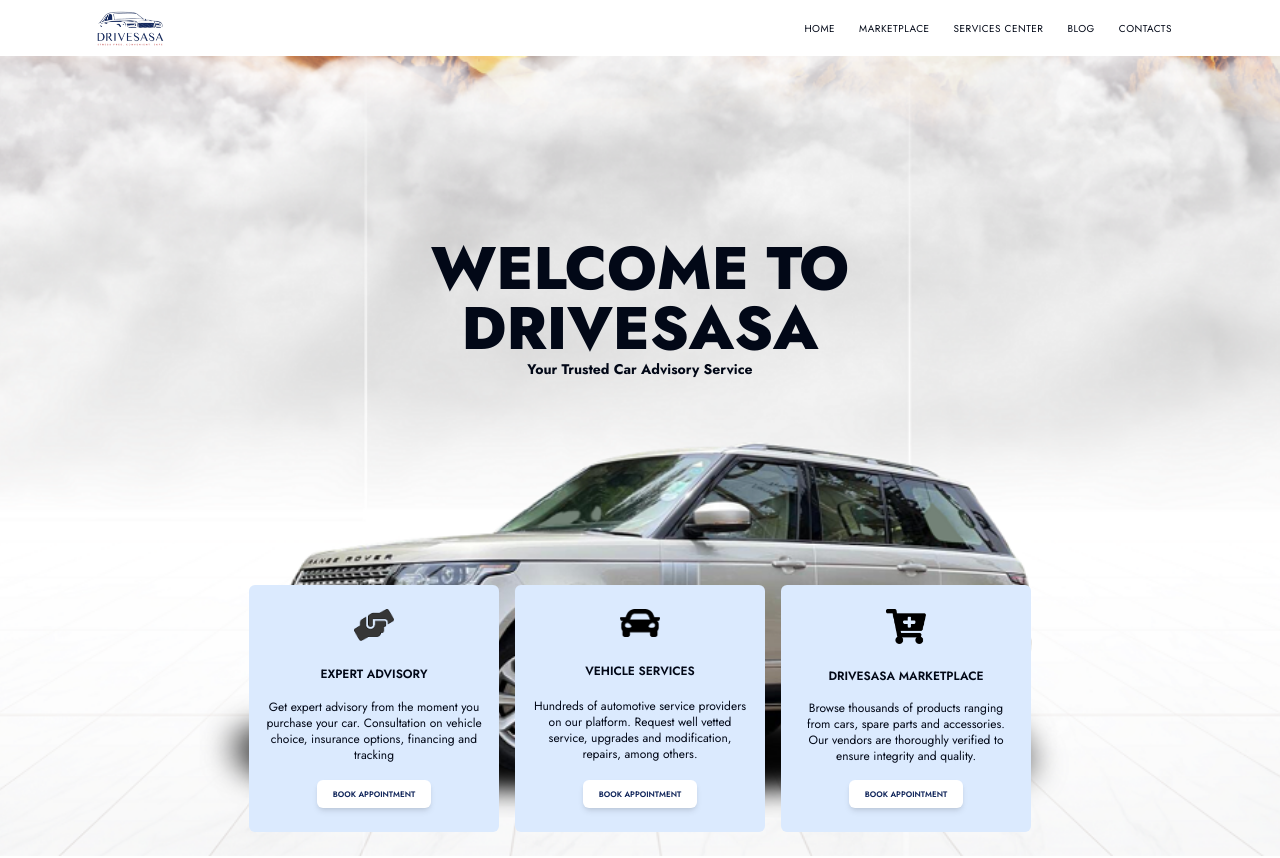
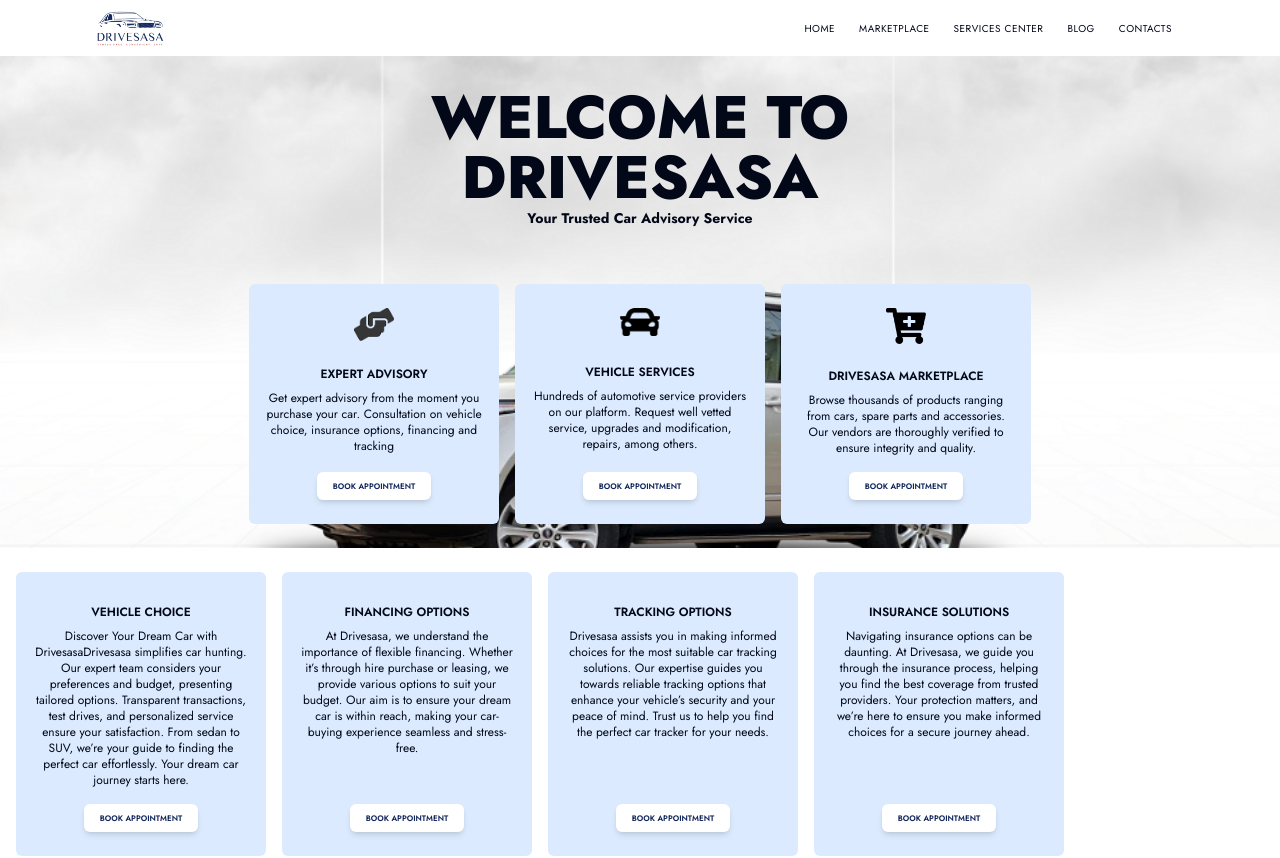
Before and after one commit to holabayor/drivesasa, a Next.js app: page / in a window 1280 px wide. Shown: the top 858 px of the page. Built offline with nearby package versions, Linux system fonts and the light colour scheme.

Commit message:
advisory section

```diff
--- a/app/(home)/page.tsx
+++ b/app/(home)/page.tsx
@@ -2,12 +2,14 @@
 import Header from '@/components/Header';
 import Navbar from '@/components/Navbar';
 import CarExperts from '@/components/CarExperts';
+import Advisory from '@/components/Advisory';
 
 export default function Home() {
   return (
     <>
       <Navbar />
       <Header />
+      <Advisory />
       <CarExperts />
       <main className="flex min-h-screen flex-col items-center justify-between p-24"></main>
     </>
--- a/app/constants/index.ts
+++ b/app/constants/index.ts
@@ -7,7 +7,6 @@
     heading: 'Expert advisory',
     text: 'Get expert advisory from the moment you purchase your car. Consultation on vehicle choice, insurance options, financing and tracking',
     button: { label: 'book appointment', white: false },
-    bg: 'blue',
   },
   {
     id: 2,
@@ -23,6 +22,32 @@
     heading: 'drivesasa marketplace',
     text: 'Browse thousands of products ranging from cars, spare parts and accessories. Our vendors are thoroughly verified to ensure integrity and quality.',
     btn: 'go to marketplace',
-    bg: 'blue',
   },
 ];
+
+export const advisoryCards = [
+  {
+    id: 1,
+    heading: 'Vehicle choice',
+    text: 'Discover Your Dream Car with DrivesasaDrivesasa simplifies car hunting. Our expert team considers your preferences and budget, presenting tailored options. Transparent transactions, test drives, and personalized service ensure your satisfaction. From sedan to SUV, we’re your guide to finding the perfect car effortlessly. Your dream car journey starts here.',
+    btn: 'book appointment',
+  },
+  {
+    id: 2,
+    heading: 'financing options',
+    text: 'At Drivesasa, we understand the importance of flexible financing. Whether it’s through hire purchase or leasing, we provide various options to suit your budget. Our aim is to ensure your dream car is within reach, making your car-buying experience seamless and stress-free.',
+    btn: 'book appointment',
+  },
+  {
+    id: 3,
+    heading: 'tracking options',
+    text: 'Drivesasa assists you in making informed choices for the most suitable car tracking solutions. Our expertise guides you towards reliable tracking options that enhance your vehicle’s security and your peace of mind. Trust us to help you find the perfect car tracker for your needs.',
+    btn: 'book appointment',
+  },
+  {
+    id: 4,
+    heading: 'insurance solutions',
+    text: 'Navigating insurance options can be daunting. At Drivesasa, we guide you through the insurance process, helping you find the best coverage from trusted providers. Your protection matters, and we’re here to ensure you make informed choices for a secure journey ahead.',
+    btn: 'book appointment',
+  },
+];
--- a/app/globals.css
+++ b/app/globals.css
@@ -94,6 +94,6 @@
     @apply uppercase text-[10px] p-3 tracking-wider hover:bg-slate-400 cursor-pointer;
   }
   .header-bg {
-    @apply w-full h-screen z-10  bg-[url('/header.png')] bg-cover bg-center before:content-['']  before:inset-0 before:bg-gradient-to-b before:from-gray-600 before:to-white before:to-40% before:opacity-10 before:z-[-5];
+    @apply w-full z-10  bg-[url('/header.png')] bg-cover bg-center before:content-['']  before:inset-0 before:bg-gradient-to-b before:from-gray-600 before:to-white before:to-40% before:opacity-10 before:z-[-5];
   }
 }
--- /dev/null
+++ b/components/Advisory.tsx
@@ -0,0 +1,17 @@
+'use client';
+
+import { advisoryCards } from '@/app/constants';
+
+import CTACard from './CTACard';
+
+export default function Advisory() {
+  return (
+    <section>
+      <div className="flex flex-col md:flex-row gap-2 md:gap-4 py-6 md:px-4">
+        {advisoryCards.map((card, index) => (
+          <CTACard key={index} heading={card.heading} text={card.text} />
+        ))}
+      </div>
+    </section>
+  );
+}
--- a/components/CTA.tsx
+++ b/components/CTA.tsx
@@ -13,7 +13,6 @@
           heading={card.heading}
           text={card.text}
           icon={card.icon}
-          button={card.button?.label}
         />
       ))}
     </div>
--- a/components/CTACard.tsx
+++ b/components/CTACard.tsx
@@ -11,7 +11,9 @@
 
 export default function CTACard({ heading, text, icon }: CTACardProps) {
   return (
-    <div className="flex flex-col gap-4 items-center justify-between rounded-md max-w-[250px] bg-blue-100 py-6 px-4">
+    <div
+      className={`flex flex-1 flex-col gap-4 items-center justify-between rounded-md max-w-[250px] py-6 px-4 bg-blue-100 `}
+    >
       {icon && (
         <Image
           src={icon}
@@ -21,10 +23,10 @@
           className="object-contain"
         />
       )}
-      <>
-        <h4 className="uppercase font-semibold text-xs md:pt-2">{heading}</h4>
+      <div className="flex flex-col items-center">
+        <h4 className="uppercase font-semibold text-xs py-2">{heading}</h4>
         <p className="text-xs text-center">{text}</p>
-      </>
+      </div>
       <Button label="book appointment" white />
     </div>
   );
--- a/components/Header.tsx
+++ b/components/Header.tsx
@@ -1,10 +1,11 @@
 import React from 'react';
-import Navbar from './Navbar';
 import CTA from './CTA';
+import { heroCards } from '@/app/constants';
+import CTACard from './CTACard';
 
-const Header = () => {
+const Hero = () => {
   return (
-    <header className="max-width flex flex-col items-center justify-between header-bg">
+    <section className="max-width flex flex-col items-center justify-between header-bg">
       <div className="flex flex-col items-center py-8">
         <h1 className="text-4xl md:text-6xl font-bold md:font-extrabold text-center uppercase">
           welcome to <br />
@@ -14,9 +15,18 @@
           Your Trusted Car Advisory Service
         </p>
       </div>
-      <CTA />
-    </header>
+      <div className="flex flex-col md:flex-row gap-2 md:gap-4 py-6 md:px-4">
+        {heroCards.map((card, index) => (
+          <CTACard
+            key={index}
+            heading={card.heading}
+            text={card.text}
+            icon={card.icon}
+          />
+        ))}
+      </div>
+    </section>
   );
 };
 
-export default Header;
+export default Hero;
```
Also changed, not shown: public/advisory.png (added).
